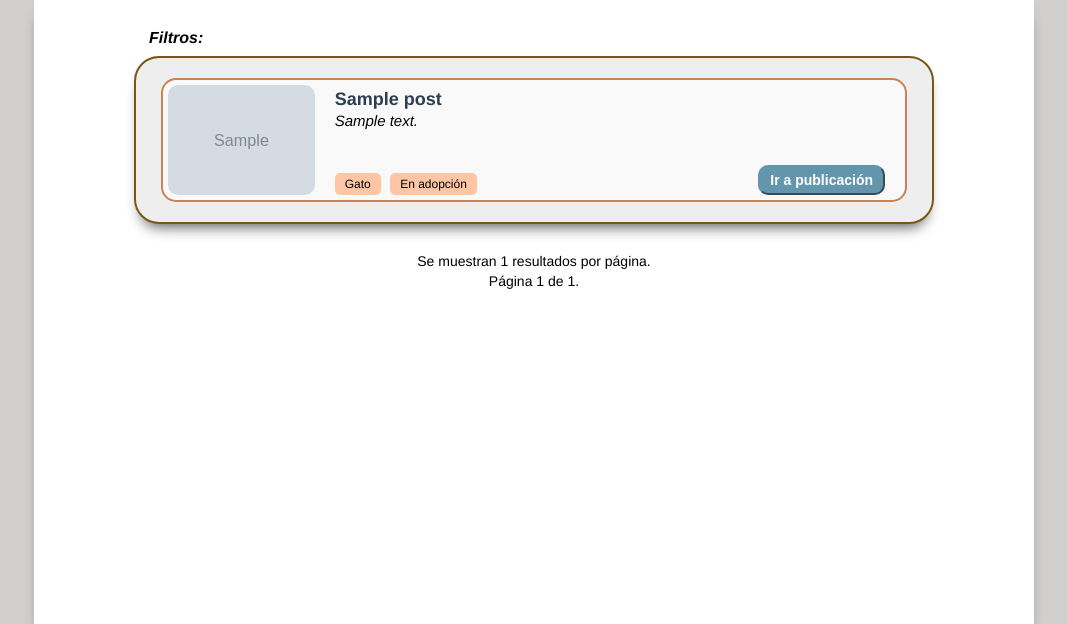
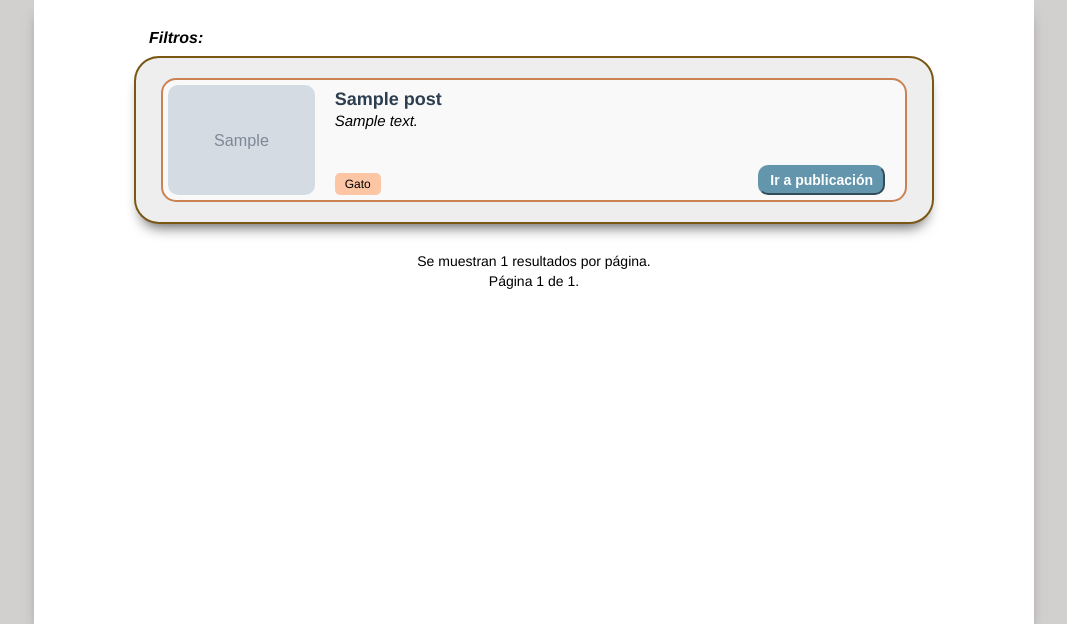
Before and after one commit to DCC-CC4401/2021-1-Grupo-1, a Django app: page /results/ in a window 1280 px wide. Shown: the part 67-691 px from the top of the page, without its empty margins (106-1173 px from the left). Run offline with Django 3.2, Linux system fonts and the light colour scheme; tables that the repository leaves empty hold one stand-in row (values such as "Sample post"); grey boxes marked "Sample" are stand-in pictures; some libraries are stand-ins or nearby versions.

Commit message:
Removed extra tag in search results

```diff
--- a/adoptapp/templates/adoptapp/results.html
+++ b/adoptapp/templates/adoptapp/results.html
@@ -29,7 +29,6 @@
                         <div class="result-desc">{{ post.description }}</div>
                         <div class="filters">
                             <div class="result-filter">{{ post.get_specie_display }}</div>
-                            <div class="result-filter">En adopción</div>
                         </div>
                         <button type="button" class="result-button button-blue-paw beauty-button">Ir a publicación</button>
                     </div>
```
